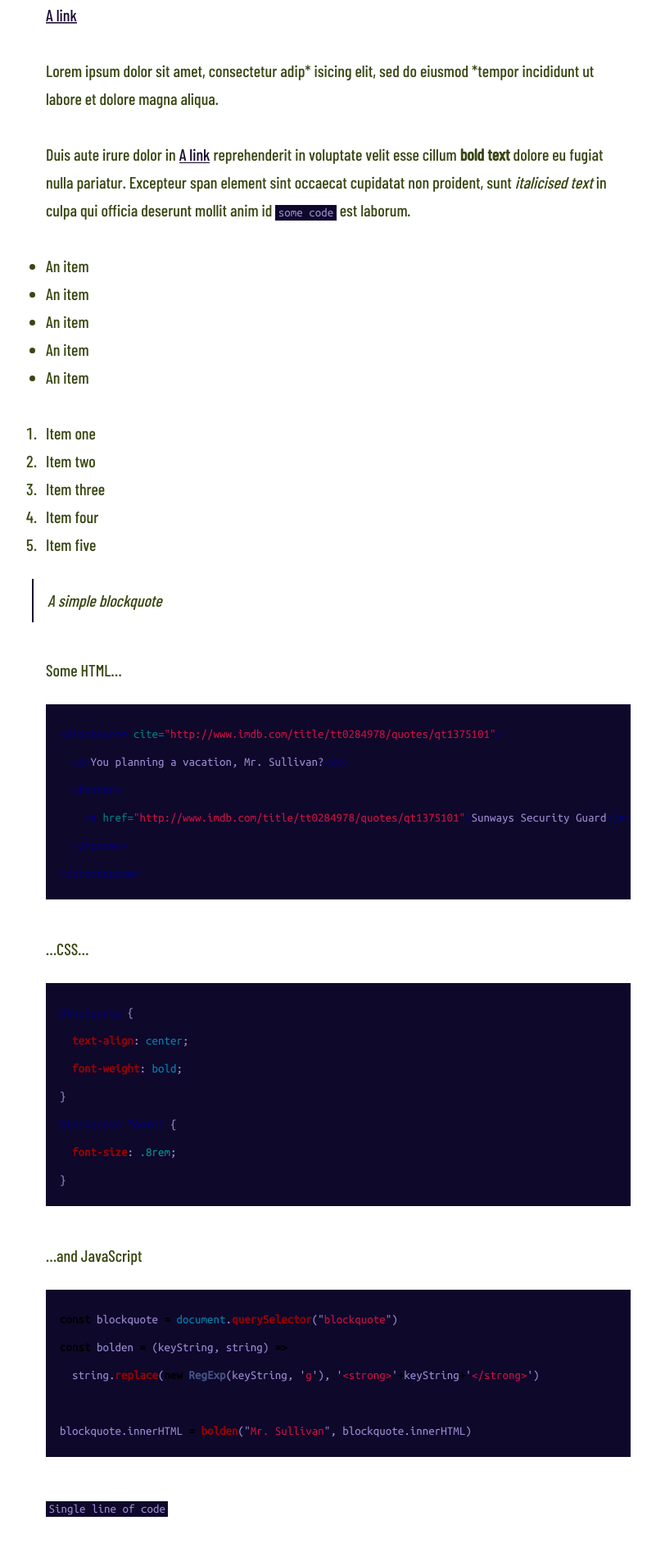
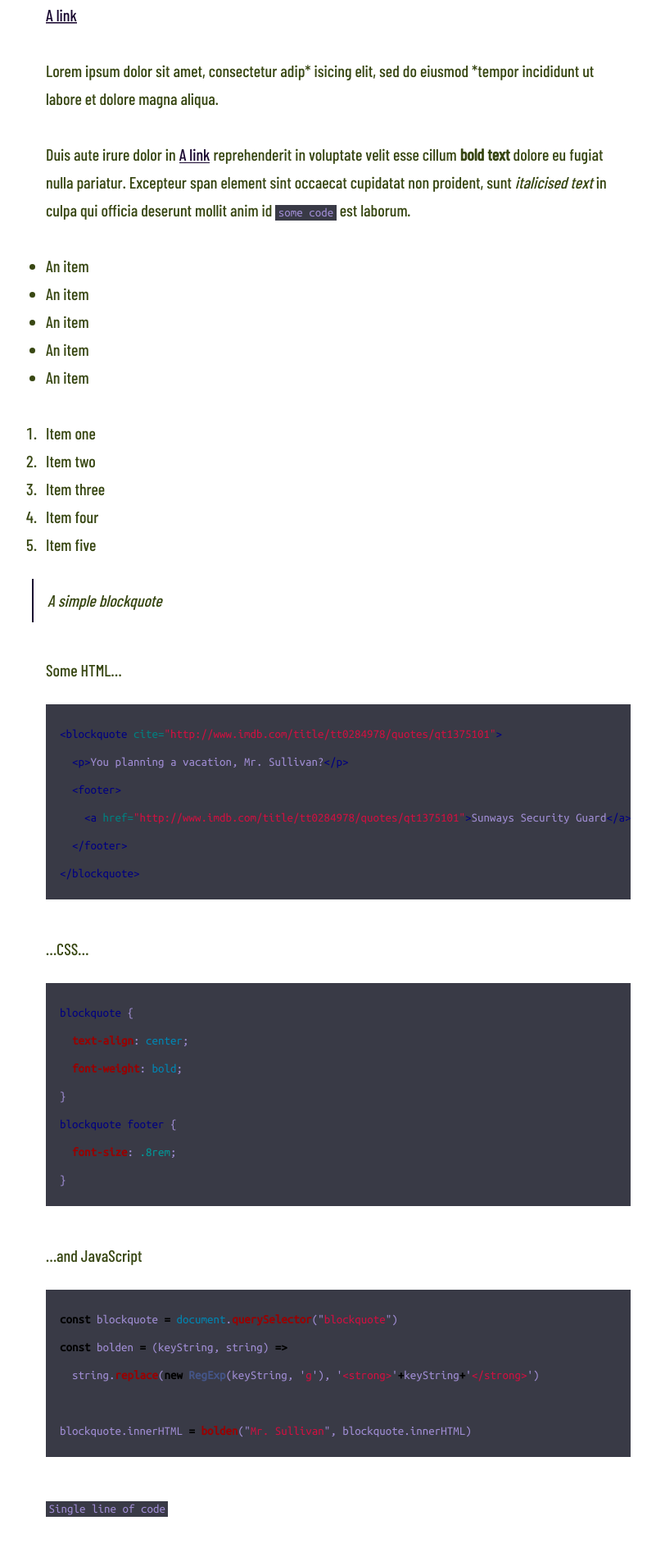
Before and after one commit to daviddarnes/alembic, a Jekyll site: the page built from elements.md, in a window 1280 px wide. Shown: the part 885-2784 px from the top of the page at 82% size, without its empty margins (8-809 px from the left). Built offline with Jekyll 4.4.1, drawn with Linux system fonts in a browser that asks for light colours; some web fonts are replaced.

Commit message:
Update _settings.scss

```diff
--- a/_sass/_settings.scss
+++ b/_sass/_settings.scss
@@ -1,6 +1,6 @@
 // Background colours
 $backgroundColour: #ffffff !default;
-$codeBackgroundColour: #0e082b !default;
+$codeBackgroundColour: #393a46 !default;
 $featureBackgroundColour: #f9fafa !default;
 $accentColour: #040218 !default;
 
```
